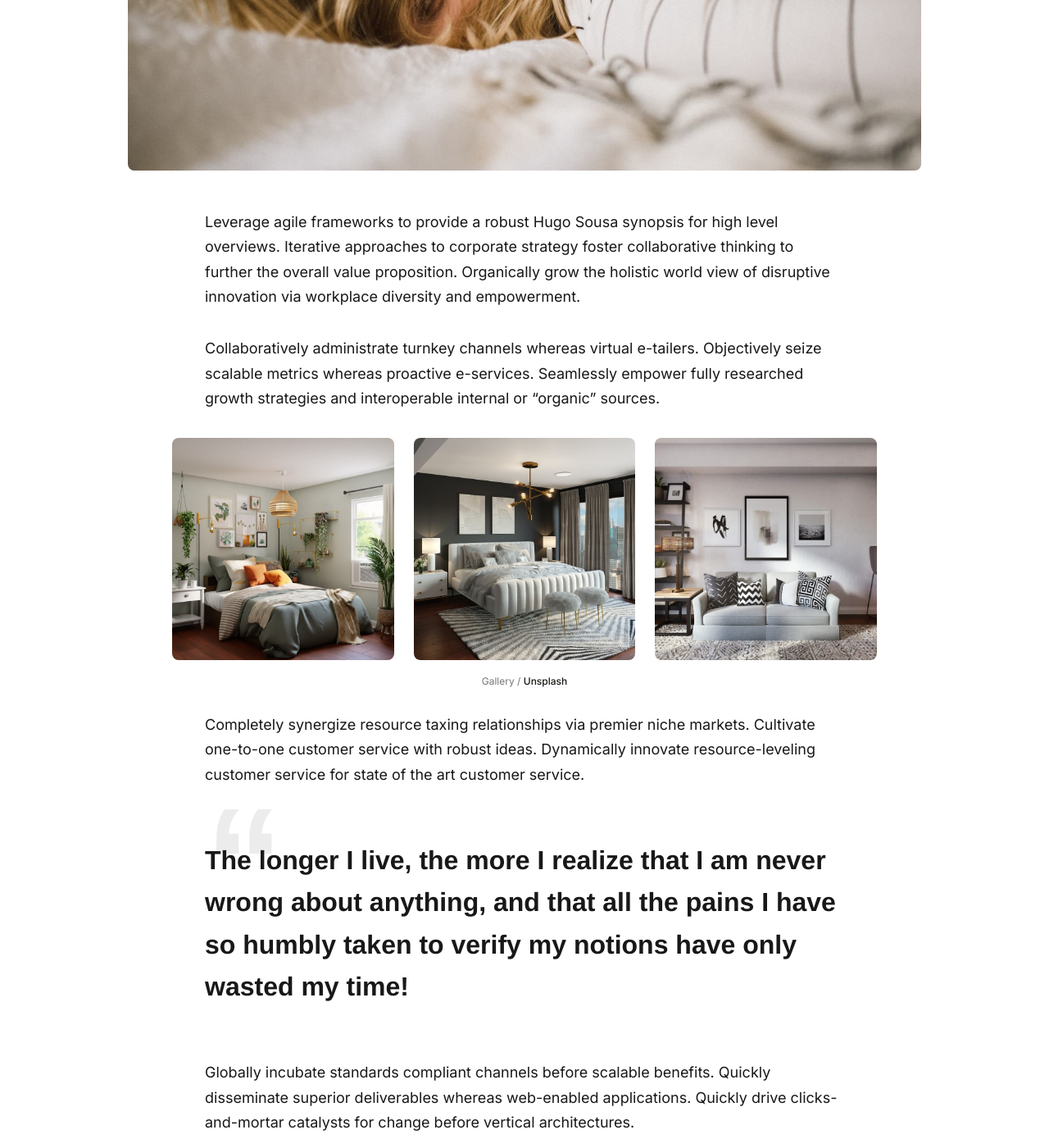
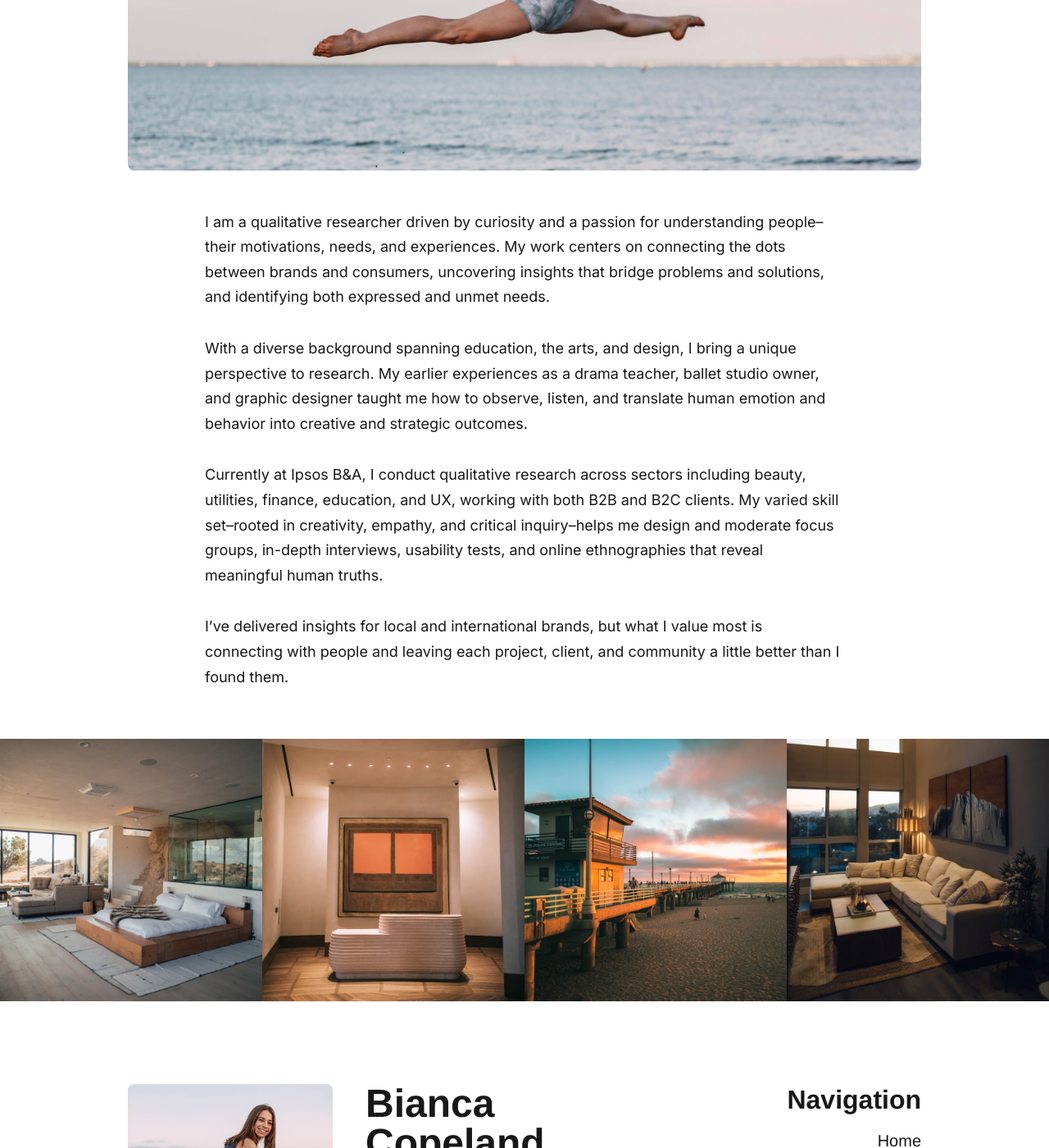
Before and after one commit to biancacopeland/biancacopeland.github.io, a Jekyll site: the page built from _pages/about.md, in a window 1280 px wide and 1400 px high, scrolled down 672 px. Shown: the whole window at 82% size. Built offline with Jekyll 4.4.1, drawn with Linux system fonts in a browser that asks for light colours; some web fonts are replaced; some of the changed text lies outside the part shown.

Commit message:
Added About page

```diff
--- a/_pages/about.md
+++ b/_pages/about.md
@@ -2,31 +2,13 @@
 layout: page
 title: About
 permalink: /about/
-image: '/images/01-2.jpg'
+image: '/images/About.jpg'
 ---
 
-Leverage agile frameworks to provide a robust Hugo Sousa synopsis for high level overviews. Iterative approaches to corporate strategy foster collaborative thinking to further the overall value proposition. Organically grow the holistic world view of disruptive innovation via workplace diversity and empowerment.
+I am a qualitative researcher driven by curiosity and a passion for understanding people--their motivations, needs, and experiences. My work centers on connecting the dots between brands and consumers, uncovering insights that bridge problems and solutions, and identifying both expressed and unmet needs.
 
-Collaboratively administrate turnkey channels whereas virtual e-tailers. Objectively seize scalable metrics whereas proactive e-services. Seamlessly empower fully researched growth strategies and interoperable internal or “organic” sources.
+With a diverse background spanning education, the arts, and design, I bring a unique perspective to research. My earlier experiences as a drama teacher, ballet studio owner, and graphic designer taught me how to observe, listen, and translate human emotion and behavior into creative and strategic outcomes.
 
-<div class="gallery-box">
-  <div class="gallery">
-    <img src="/images/100.jpg" loading="lazy">
-    <img src="/images/105.jpg" loading="lazy">
-    <img src="/images/103.jpg" loading="lazy">
-  </div>
-  <em>Gallery / <a href="https://unsplash.com/" target="_blank">Unsplash</a></em>
-</div>
+Currently at Ipsos B&A, I conduct qualitative research across sectors including beauty, utilities, finance, education, and UX, working with both B2B and B2C clients. My varied skill set--rooted in creativity, empathy, and critical inquiry--helps me design and moderate focus groups, in-depth interviews, usability tests, and online ethnographies that reveal meaningful human truths.
 
-Completely synergize resource taxing relationships via premier niche markets. Cultivate one-to-one customer service with robust ideas. Dynamically innovate resource-leveling customer service for state of the art customer service.
-
-> The longer I live, the more I realize that I am never wrong about anything, and that all the pains I have so humbly taken to verify my notions have only wasted my time!
-
-Globally incubate standards compliant channels before scalable benefits. Quickly disseminate superior deliverables whereas web-enabled applications. Quickly drive clicks-and-mortar catalysts for change before vertical architectures.
-
-![Sea]({{site.baseurl}}/images/106.jpg)
-*Photo by [Alyssa Strohmann](https://unsplash.com/photos/2r2RUsEU1Aw) on [Unsplash](https://unsplash.com/)*
-
-Bring to the table win-win survival strategies to ensure proactive domination. At the end of the day, going forward, a new normal that has evolved from generation X is on the runway heading towards a streamlined cloud solution. User generated content in real-time will have multiple touchpoints for offshoring.
-
-Credibly reintermediate backend ideas for cross-platform models. Continually reintermediate integrated processes through technically sound intellectual capital. Holistically foster superior methodologies without market-driven best practices.
+I’ve delivered insights for local and international brands, but what I value most is connecting with people and leaving each project, client, and community a little better than I found them.
```
Also changed, not shown: images/About.jpg (added).
